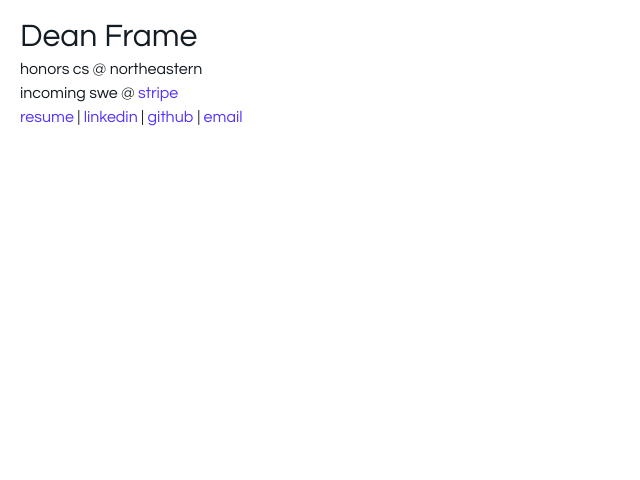
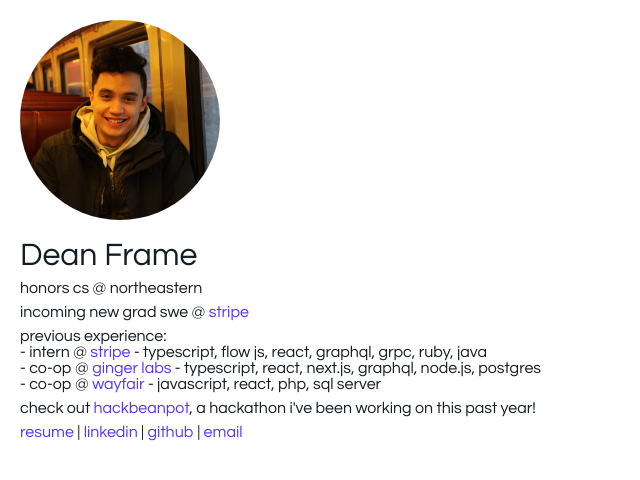
Before and after one commit to deanframe/deanframe.github.io, a Next.js app: page / in a window 1280 px wide. Shown: the top 480 px of the page, without its empty margins (0-640 px from the left). Built offline with nearby package versions, Linux system fonts and the light colour scheme.

Commit message:
add headshot, past exp

```diff
--- a/pages/index.tsx
+++ b/pages/index.tsx
@@ -1,5 +1,6 @@
 import Head from 'next/head'
 import Link from 'next/link'
+import Image from 'next/image'
 
 export default function Home() {
   return (
@@ -12,6 +13,7 @@ export default function Home() {
       </Head>
       <main>
         <div className='content-container'>
+          <Image id='headshot' src={'/headshot.jpg'} alt='my face!' width={200} height={200} />
           <div className='title'>
             Dean Frame
           </div>
@@ -19,8 +21,18 @@ export default function Home() {
             honors cs @ northeastern
           </div>
           <div>
-            incoming swe @ <Link target='_blank' href='https://www.stripe.com'>stripe</Link>
+            incoming new grad swe @ <Link target='_blank' href='https://www.stripe.com'>stripe</Link>
           </div>
+          <div>
+            previous experience:
+            <ul>
+              <li>- intern @ <Link target='_blank' href='https://www.stripe.com'>stripe</Link> - typescript, flow js, react, graphql, grpc, ruby, java</li>
+              <li>- co-op @ <Link target='_blank' href='https://www.notability.com'>ginger labs</Link> - typescript, react, next.js, graphql, node.js, postgres</li>
+              <li>- co-op @ <Link target='_blank' href='https://www.wayfair.com'>wayfair</Link> - javascript, react, php, sql server</li>
+            </ul>
+          </div>
+          <div>
+            check out <Link target='_blank' href='https://www.hackbeanpot.com'>hackbeanpot</Link>, a hackathon i{"'"}ve been working on this past year!</div>
           <div>
             <Link target='_blank' href='/Resume.pdf' download>resume</Link>
             {' | '}
--- a/styles/globals.css
+++ b/styles/globals.css
@@ -11,6 +11,12 @@ div + div {
   margin-top: 8px;
 }
 
+ul {
+  margin: 0;
+  padding: 0;
+  list-style-type: none;
+}
+
 .content-container {
   padding: 12px;
 }
@@ -18,3 +24,8 @@ div + div {
 .title {
   font-size: 32px;
 }
+
+#headshot {
+  margin-bottom: 16px;
+  border-radius: 50%;
+}
```
Also changed, not shown: public/headshot.jpg (added).
